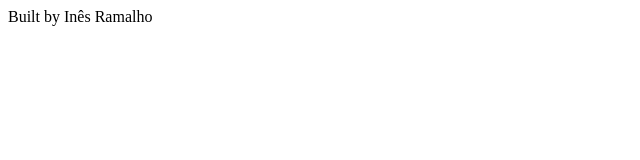
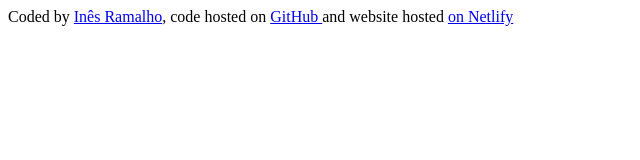
Before and after one commit to InesCMTRH/Meteo, a plain HTML site: page index.html in a window 1280 px wide. Shown: the whole page, without its empty margins (0-640 px from the left). Drawn offline with Linux system fonts and the light colour scheme.

Commit message:
Added links to the footer

```diff
--- a/index.html
+++ b/index.html
@@ -6,6 +6,15 @@
     <title>Meteo App</title>
   </head>
   <body>
-    <footer>Built by Inês Ramalho</footer>
+    <footer>
+      Coded by
+      <a href="https://github.com/InesCMTRH" target="_blank">Inês Ramalho</a>,
+      code hosted on
+      <a href="https://github.com/InesCMTRH/Meteo" target="_blank">GitHub </a>
+      and website hosted
+      <a href="https://meteo-app-shecodes.netlify.app/" target="_blank"
+        >on Netlify</a
+      >
+    </footer>
   </body>
 </html>
```
